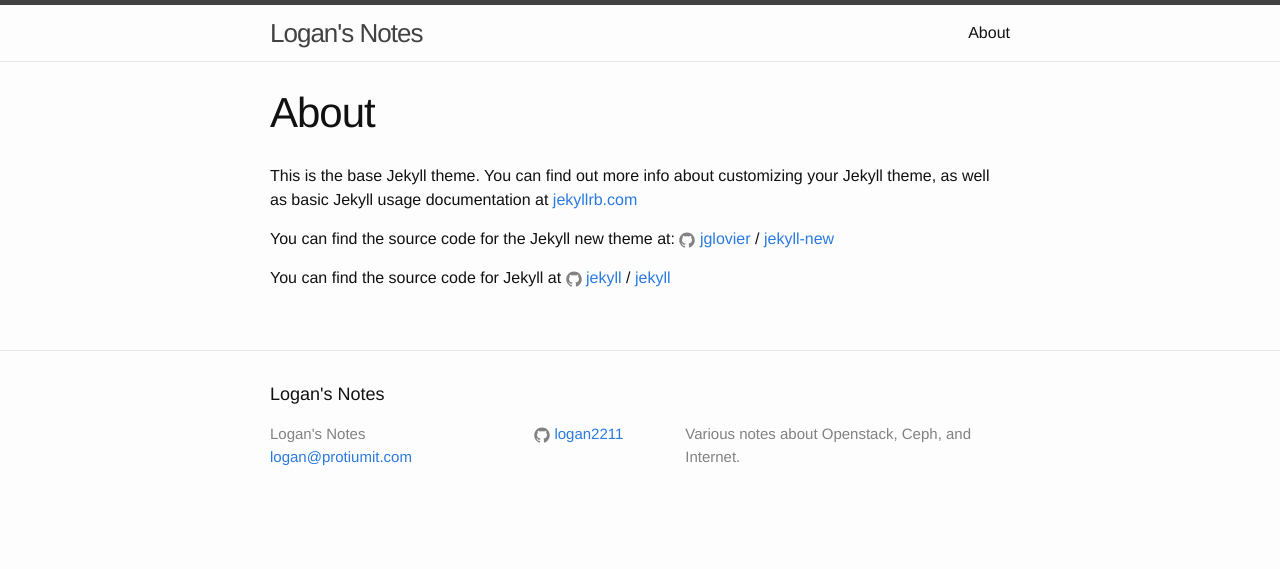
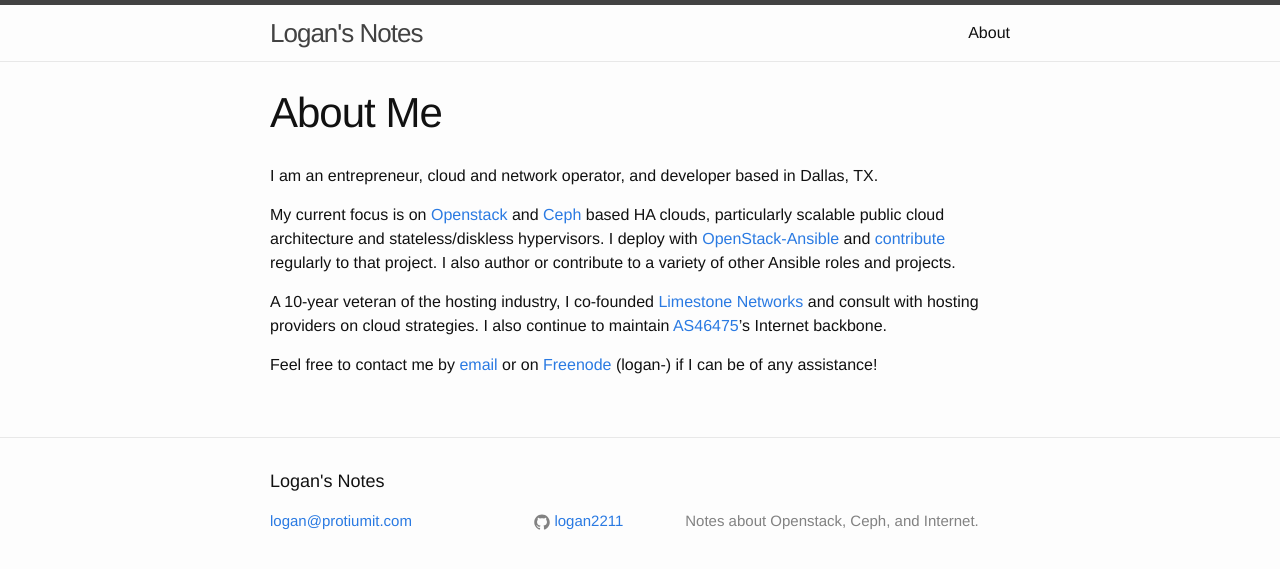
Before and after one commit to Logan2211/Logan2211.github.io, a Jekyll site: the page built from about.md, in a window 1280 px wide. Shown: the top 569 px of the page. Built offline with Jekyll 4.4.1, drawn with Linux system fonts in a browser that asks for light colours.

Commit message:
update blog configuration

```diff
--- a/Gemfile
+++ b/Gemfile
@@ -1,2 +1,4 @@
 source 'https://rubygems.org'
 gem 'github-pages', group: :jekyll_plugins
+gem 'jekyll-gist'
+gem 'redcarpet'
--- a/_config.yml
+++ b/_config.yml
@@ -9,7 +9,7 @@
 title: Logan's Notes
 email: logan@protiumit.com
 description: > # this means to ignore newlines until "baseurl:"
-  Various notes about Openstack, Ceph, and Internet.
+  Notes about Openstack, Ceph, and Internet.
 baseurl: "" # the subpath of your site, e.g. /blog
 url: "http://logan2211.github.io" # the base hostname & protocol for your site
 #twitter_username: jekyllrb
@@ -17,3 +17,6 @@ github_username:  logan2211
 
 # Build settings
 markdown: kramdown
+
+gems:
+  - jekyll-gist
--- a/_includes/footer.html
+++ b/_includes/footer.html
@@ -7,7 +7,6 @@
     <div class="footer-col-wrapper">
       <div class="footer-col footer-col-1">
         <ul class="contact-list">
-          <li>{{ site.title }}</li>
           <li><a href="mailto:{{ site.email }}">{{ site.email }}</a></li>
         </ul>
       </div>
--- a/_layouts/page.html
+++ b/_layouts/page.html
@@ -4,7 +4,7 @@ layout: default
 <article class="post">
 
   <header class="post-header">
-    <h1 class="post-title">{{ page.title }}</h1>
+    <h1 class="post-title">{% if page.title_long %}{{page.title_long }}{% else %}{{ page.title }}{% endif %}</h1>
   </header>
 
   <div class="post-content">
--- a/about.md
+++ b/about.md
@@ -1,15 +1,15 @@
 ---
 layout: page
 title: About
+title_long: About Me
 permalink: /about/
 ---
 
-This is the base Jekyll theme. You can find out more info about customizing your Jekyll theme, as well as basic Jekyll usage documentation at [jekyllrb.com](http://jekyllrb.com/)
+I am an entrepreneur, cloud and network operator, and developer based in
+Dallas, TX.
 
-You can find the source code for the Jekyll new theme at:
-{% include icon-github.html username="jglovier" %} /
-[jekyll-new](https://github.com/jglovier/jekyll-new)
+My current focus is on [Openstack](https://openstack.org) and [Ceph](https://ceph.com) based HA clouds, particularly scalable public cloud architecture and stateless/diskless hypervisors. I deploy with [OpenStack-Ansible](https://github.com/openstack/openstack-ansible) and [contribute](https://review.openstack.org/#/q/owner:logan2211%2540gmail.com) regularly to that project. I also author or contribute to a variety of other Ansible roles and projects.
 
-You can find the source code for Jekyll at
-{% include icon-github.html username="jekyll" %} /
-[jekyll](https://github.com/jekyll/jekyll)
+A 10-year veteran of the hosting industry, I co-founded [Limestone Networks](https://www.lstn.net) and consult with hosting providers on cloud strategies. I also continue to maintain [AS46475](http://bgp.he.net/AS46475)'s Internet backbone.
+
+Feel free to contact me by [email](mailto:logan@protiumit.com) or on [Freenode](irc://chat.freenode.net) (logan-) if I can be of any assistance!
```
